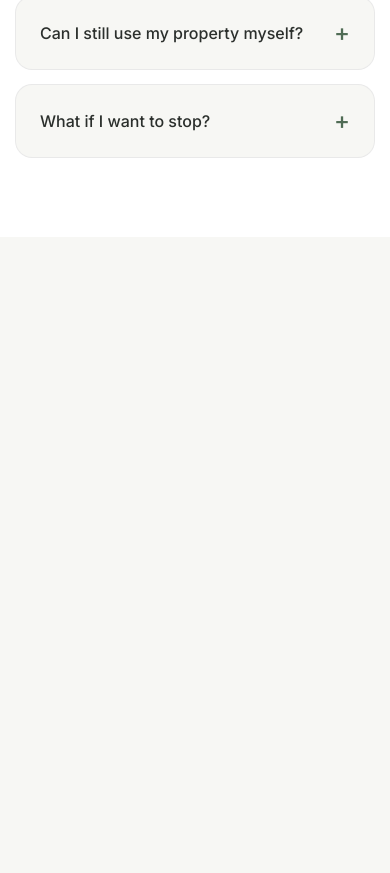
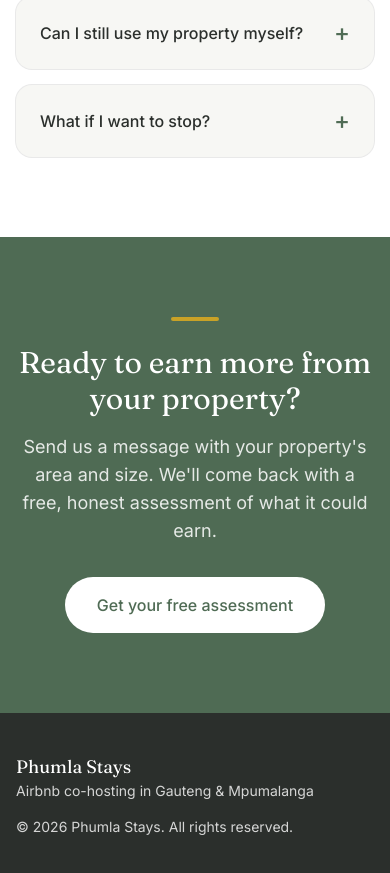
Before and after one commit to phumlamlotshwa/phumla-stays, a Next.js app: page / in a window 390 px wide. Shown: the part 4844-5717 px from the top of the page. Before the commit the page ends 5081 px from the top, so only its background shows below. Built offline with nearby package versions, Linux system fonts and the light colour scheme.

Commit message:
Add contact section and footer

```diff
--- a/src/app/page.tsx
+++ b/src/app/page.tsx
@@ -3,6 +3,8 @@ import Hero from "@/components/Hero";
 import Services from "@/components/Services";
 import HowItWorks from "@/components/HowItWorks";
 import FAQ from "@/components/FAQ";
+import Contact from "@/components/Contact";
+import Footer from "@/components/Footer";
 
 export default function Home() {
   return (
@@ -13,7 +15,9 @@ export default function Home() {
         <Services />
         <HowItWorks />
         <FAQ />
+        <Contact />
       </main>
+      <Footer />
     </>
   );
 }
--- /dev/null
+++ b/src/components/Contact.tsx
@@ -0,0 +1,26 @@
+import { whatsappLink } from "@/lib/site";
+
+export default function Contact() {
+  return (
+    <section id="contact" className="scroll-mt-20 bg-sage-dark py-20 text-white md:py-28">
+      <div className="mx-auto max-w-3xl px-4 text-center">
+        <div className="mx-auto mb-6 h-1 w-12 rounded-full bg-gold" />
+        <h2 className="font-serif text-3xl md:text-5xl">
+          Ready to earn more from your property?
+        </h2>
+        <p className="mt-4 text-lg text-white/85">
+          Send us a message with your property&apos;s area and size. We&apos;ll
+          come back with a free, honest assessment of what it could earn.
+        </p>
+        <a
+          href={whatsappLink}
+          target="_blank"
+          rel="noopener noreferrer"
+          className="mt-8 inline-block rounded-full bg-white px-8 py-4 font-medium text-sage-dark transition-colors hover:bg-cream"
+        >
+          Get your free assessment
+        </a>
+      </div>
+    </section>
+  );
+}
--- /dev/null
+++ b/src/components/Footer.tsx
@@ -0,0 +1,19 @@
+import { site } from "@/lib/site";
+
+export default function Footer() {
+  const year = new Date().getFullYear();
+
+  return (
+    <footer className="bg-charcoal py-10 text-white/80">
+      <div className="mx-auto flex max-w-6xl flex-col gap-4 px-4 text-sm md:flex-row md:items-center md:justify-between">
+        <div>
+          <p className="font-serif text-lg text-white">{site.name}</p>
+          <p>Airbnb co-hosting in {site.serviceArea}</p>
+        </div>
+        <p>
+          © {year} {site.name}. All rights reserved.
+        </p>
+      </div>
+    </footer>
+  );
+}
--- a/src/lib/site.ts
+++ b/src/lib/site.ts
@@ -13,4 +13,5 @@ export const navLinks = [
   { href: "#services", label: "Services" },
   { href: "#how-it-works", label: "How it works" },
   { href: "#faq", label: "FAQ" },
+  {href: "contact", label: "Contact"},
 ];
```
